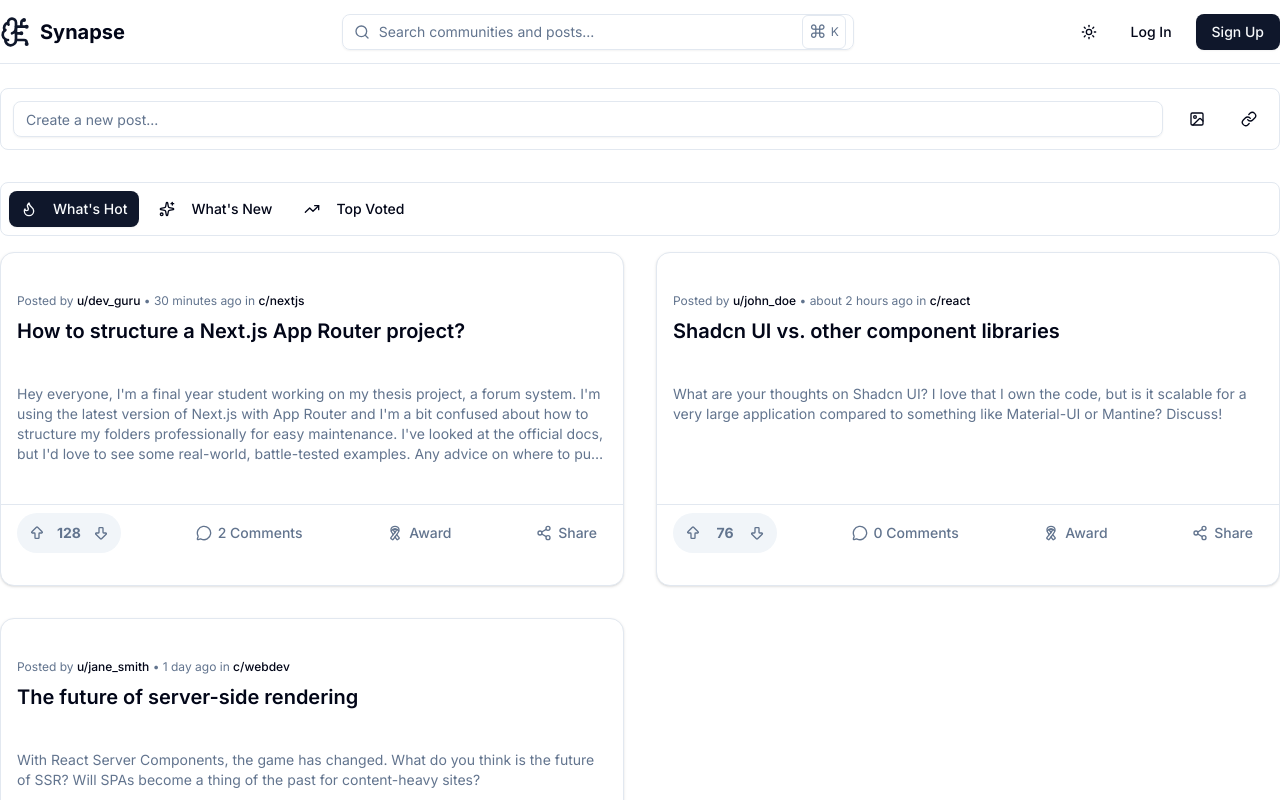
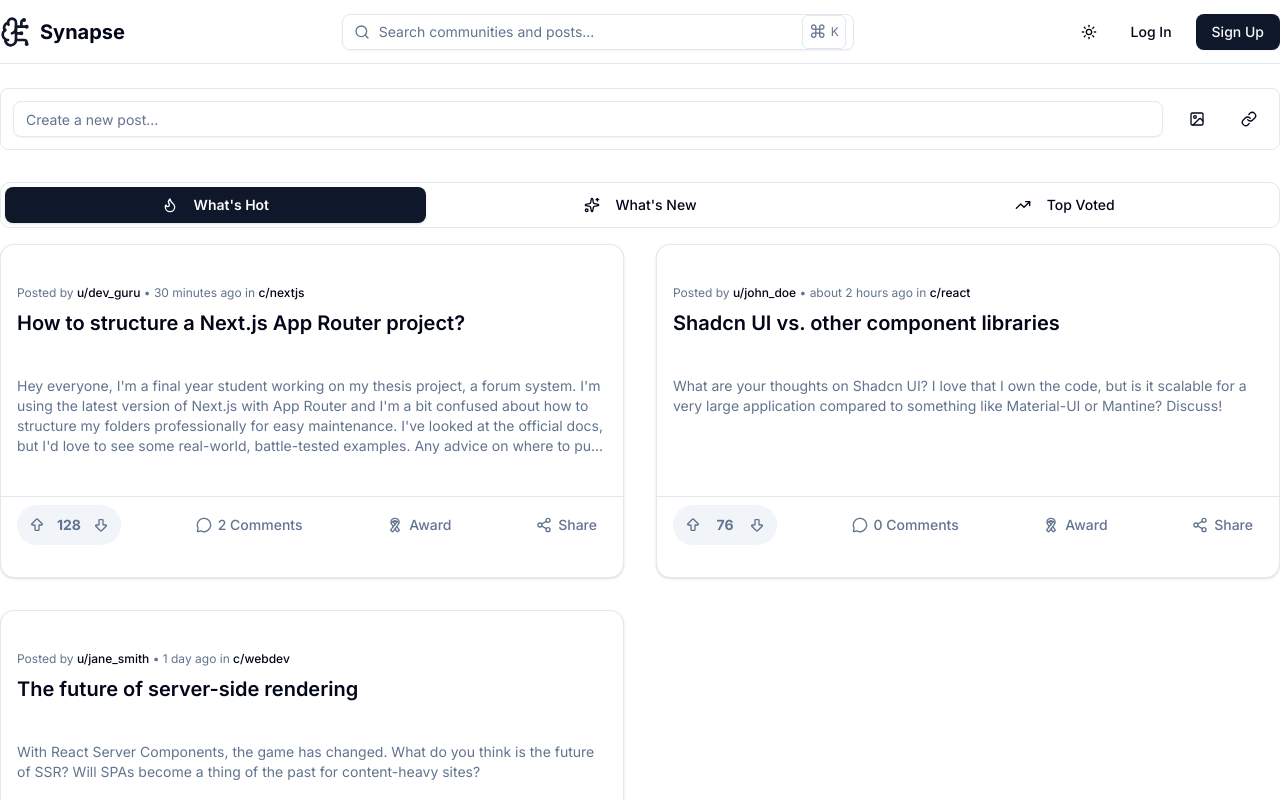
Before and after one commit to dhlananhh/synapse-client, a Next.js app: page /feed in a window 1280 px wide. Shown: the top 800 px of the page. Built offline with nearby package versions, Linux system fonts and the light colour scheme.

Commit message:
feat: improve sort tabs styling

```diff
--- a/src/components/features/post/SortTabs.tsx
+++ b/src/components/features/post/SortTabs.tsx
@@ -18,21 +18,25 @@ const sortOptions: { value: SortType, label: string, Icon: React.ElementType }[]
 
 export default function SortTabs({ currentSort, onSortChange }: SortTabsProps) {
   return (
-    <div className="mb-4 bg-card p-2 rounded-md border flex items-center gap-2">
-      {
-        sortOptions.map(({ value, label, Icon }) => (
+    <div className="mb-4 bg-card p-1 rounded-lg border flex items-center gap-1 overflow-x-auto scrollbar-hide">
+      { sortOptions.map(({ value, label, Icon }) => (
         <Button
           key={ value }
           onClick={ () => onSortChange(value) }
           variant={ currentSort === value ? "default" : "ghost" }
-            className="w-full justify-start md:w-auto"
+          className={ cn(
+            "flex-1 min-w-[90px] flex items-center justify-center px-2 py-2 rounded-md transition-all",
+            "md:w-auto md:px-4",
+            currentSort === value
+              ? "bg-primary text-primary-foreground font-semibold shadow"
+              : "hover:bg-muted"
+          ) }
         >
-            <Icon className="h-5 w-5 mr-2" />
+          <Icon className="h-5 w-5 mr-1 md:mr-2" />
           <span className="hidden md:inline">{ label }</span>
           <span className="md:hidden">{ value.charAt(0).toUpperCase() + value.slice(1) }</span>
         </Button>
-        ))
-      }
+      )) }
     </div>
   )
 }
```
Lines whose indentation alone changed are shown as unchanged.
